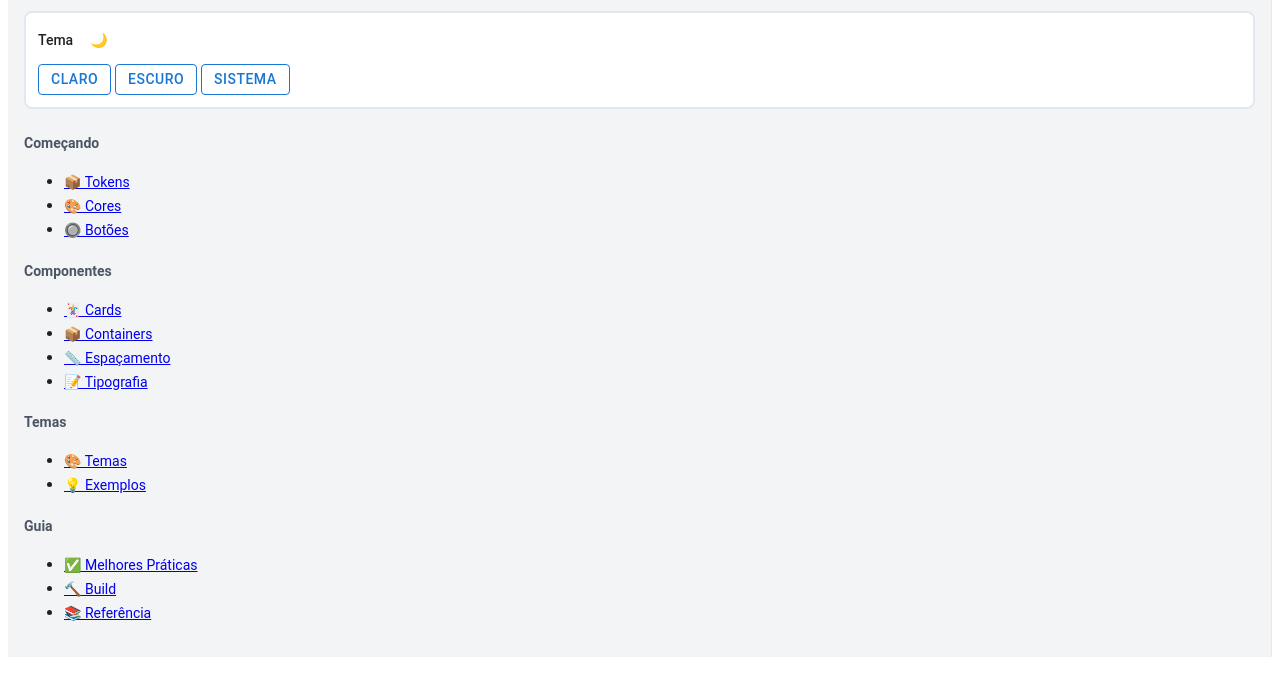
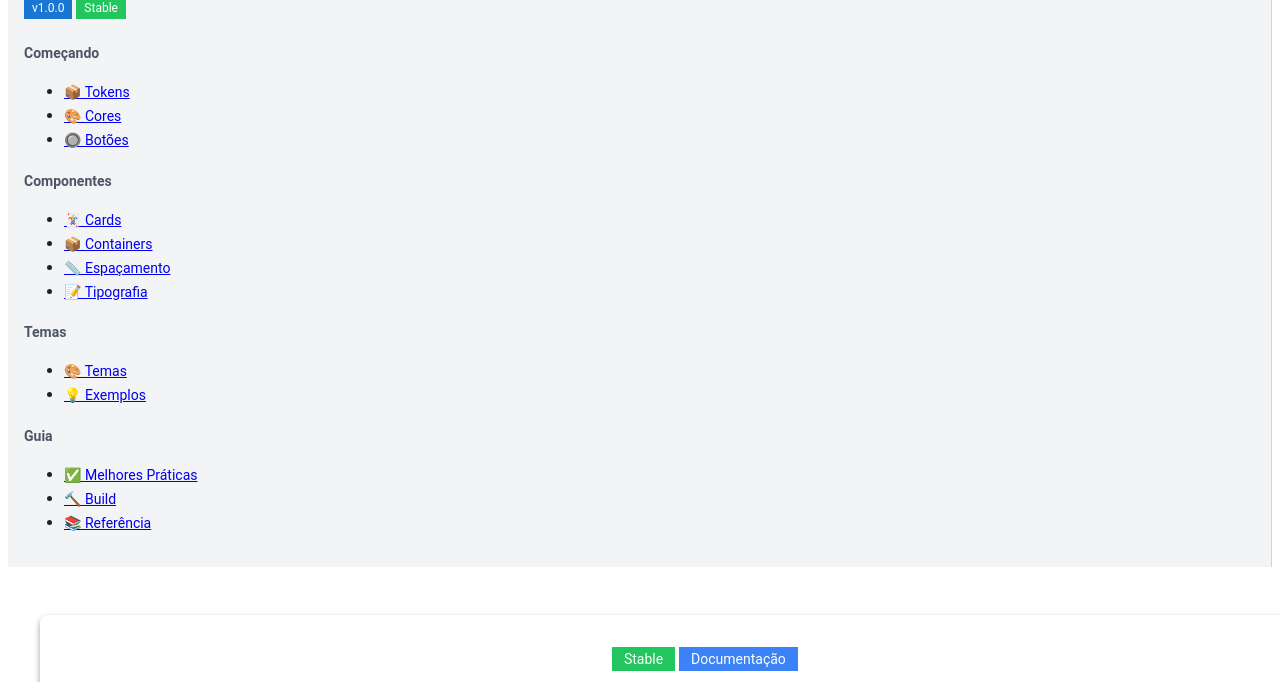
Before and after one commit to sdevawsm/yor-css, a website: page examples/usage.html in a window 1280 px wide. Shown: the part 106-788 px from the top of the page. Drawn offline with Linux system fonts and the light colour scheme; files that its build step writes are made by us from their sources.

Commit message:
Revert "update"
This reverts commit 454e1022bbf106f779e8267a1db337eea5d62ec6.

```diff
--- a/examples/usage.html
+++ b/examples/usage.html
@@ -8,9 +8,7 @@
   <!-- Tokens base (sempre necessário) -->
   <link rel="stylesheet" href="../packages/yor-tokens/dist/yor-tokens.css">
 
-  <!-- Theme Manager -->
-  <script src="../packages/yor-tokens/dist/theme.js"></script>
-
+  30
   <!-- Componentes -->
   <link rel="stylesheet" href="../packages/yor-buttons/dist/yor-buttons.css">
   <link rel="stylesheet" href="../packages/yor-cards/dist/yor-cards.css">
@@ -30,21 +28,6 @@
       <div class="flex gap-2 mb-4">
         <span class="bg-primary text-white text-xs px-2 py-1 rounded">v1.0.0</span>
         <span class="bg-success text-white text-xs px-2 py-1 rounded">Stable</span>
-      </div>
-
-      <!-- Controle de Tema -->
-      <div class="card card--outlined p-3 mb-4">
-        <div class="flex items-center justify-between mb-2">
-          <span class="text-sm font-medium">Tema</span>
-          <button onclick="toggleTheme()" class="btn btn--ghost btn--sm">
-            <span class="theme-icon">🌙</span>
-          </button>
-        </div>
-        <div class="flex gap-2">
-          <button onclick="changeTheme('light')" class="btn btn--outline btn--sm flex-1">Claro</button>
-          <button onclick="changeTheme('dark')" class="btn btn--outline btn--sm flex-1">Escuro</button>
-          <button onclick="changeTheme('system')" class="btn btn--outline btn--sm flex-1">Sistema</button>
-        </div>
       </div>
     </div>
 
@@ -1357,25 +1340,10 @@ function changeTheme(themeName) {
 
   <!-- JavaScript para troca de temas -->
   <script>
-    // Atualiza ícone do tema
-    function updateThemeIcon() {
-      const icon = document.querySelector('.theme-icon');
-      const currentTheme = window.yorTheme.getCurrentTheme();
-      icon.textContent = currentTheme === 'dark' ? '☀️' : '🌙';
-    }
-
-    // Atualiza ícone quando o tema muda
-    window.addEventListener('yor-theme-change', updateThemeIcon);
-    updateThemeIcon(); // Atualiza ícone inicial
-
     // Função para trocar tema (demonstração)
     function changeTheme(themeName) {
       console.log(`🎨 Trocando para tema: ${themeName}`);
 
-      // Atualiza tema claro/escuro
-      window.yorTheme.setTheme(themeName);
-
-      // Atualiza tema visual (Material/Fluent/Cupertino)
       const themeLink = document.getElementById('theme-css') ||
                        document.querySelector('link[href*="theme"]');
 
@@ -1390,7 +1358,7 @@ function changeTheme(themeName) {
           const notification = document.createElement('div');
           notification.innerHTML = `
             <div style="position: fixed; top: 20px; right: 20px;
-                        background: var(--color-primary); color: var(--color-on-primary);
+                        background: var(--color-primary); color: white;
                         padding: 12px 20px; border-radius: 8px;
                         box-shadow: var(--shadow-lg); z-index: 9999;
                         font-size: 14px; font-weight: 500;">
--- a/packages/yor-tokens/src/theme.js
+++ /dev/null
@@ -1,81 +0,0 @@
-// Yor CSS Theme Manager
-class YorThemeManager {
-  constructor() {
-    this.themeKey = 'yor-theme';
-    this.systemThemeKey = 'yor-system-theme';
-    this.init();
-  }
-
-  init() {
-    // Verifica se há um tema salvo
-    const savedTheme = localStorage.getItem(this.themeKey);
-    const useSystemTheme = localStorage.getItem(this.systemThemeKey) === 'true';
-
-    if (savedTheme && !useSystemTheme) {
-      this.setTheme(savedTheme);
-    } else {
-      // Se não houver tema salvo ou usar tema do sistema, detecta preferência do sistema
-      this.setSystemTheme();
-    }
-
-    // Adiciona listener para mudanças no tema do sistema
-    window.matchMedia('(prefers-color-scheme: dark)').addEventListener('change', () => {
-      if (localStorage.getItem(this.systemThemeKey) === 'true') {
-        this.setSystemTheme();
-      }
-    });
-  }
-
-  setTheme(theme) {
-    if (theme === 'system') {
-      this.setSystemTheme();
-      localStorage.setItem(this.systemThemeKey, 'true');
-    } else {
-      document.documentElement.setAttribute('data-theme', theme);
-      localStorage.setItem(this.themeKey, theme);
-      localStorage.setItem(this.systemThemeKey, 'false');
-    }
-
-    // Dispara evento de mudança de tema
-    window.dispatchEvent(new CustomEvent('yor-theme-change', {
-      detail: { theme: theme === 'system' ? this.getSystemTheme() : theme }
-    }));
-  }
-
-  setSystemTheme() {
-    const systemTheme = this.getSystemTheme();
-    document.documentElement.setAttribute('data-theme', systemTheme);
-    localStorage.setItem(this.themeKey, 'system');
-    localStorage.setItem(this.systemThemeKey, 'true');
-  }
-
-  getSystemTheme() {
-    return window.matchMedia('(prefers-color-scheme: dark)').matches ? 'dark' : 'light';
-  }
-
-  getCurrentTheme() {
-    const useSystemTheme = localStorage.getItem(this.systemThemeKey) === 'true';
-    if (useSystemTheme) {
-      return this.getSystemTheme();
-    }
-    return localStorage.getItem(this.themeKey) || 'light';
-  }
-
-  toggleTheme() {
-    const currentTheme = this.getCurrentTheme();
-    this.setTheme(currentTheme === 'dark' ? 'light' : 'dark');
-  }
-}
-
-// Exporta uma instância única do gerenciador de temas
-window.yorTheme = new YorThemeManager();
-
-// Adiciona método global para troca de tema
-window.changeTheme = (theme) => {
-  window.yorTheme.setTheme(theme);
-};
-
-// Adiciona método global para alternar tema
-window.toggleTheme = () => {
-  window.yorTheme.toggleTheme();
-};
--- a/packages/yor-tokens/src/yor-tokens.scss
+++ b/packages/yor-tokens/src/yor-tokens.scss
@@ -1,7 +1,6 @@
 // ===== DESIGN TOKENS - Refatorado =====
 // Mantemos prefixo apenas nas variáveis CSS para evitar conflitos
 
-// === BASE TOKENS (não mudam com o tema) ===
 :root {
   // === SPACING TOKENS ===
   --space-0: 0;
@@ -16,48 +15,7 @@
   --space-12: 3rem;
   --space-16: 4rem;
 
-  // === BORDER TOKENS ===
-  --radius-sm: 0.125rem;
-  --radius-md: 0.375rem;
-  --radius-lg: 0.5rem;
-  --radius-xl: 0.75rem;
-  --radius-full: 9999px;
-
-  --border-width: 1px;
-
-  // === TYPOGRAPHY TOKENS ===
-  --font-sans: system-ui, -apple-system, sans-serif;
-  --font-mono: ui-monospace, 'Cascadia Code', 'Source Code Pro', monospace;
-
-  --text-xs: 0.75rem;
-  --text-sm: 0.875rem;
-  --text-base: 1rem;
-  --text-lg: 1.125rem;
-  --text-xl: 1.25rem;
-  --text-2xl: 1.5rem;
-
-  --font-normal: 400;
-  --font-medium: 500;
-  --font-semibold: 600;
-  --font-bold: 700;
-
-  --leading-tight: 1.25;
-  --leading-normal: 1.5;
-  --leading-relaxed: 1.75;
-
-  // === ANIMATION TOKENS ===
-  --transition-fast: 150ms ease-in-out;
-  --transition-normal: 250ms ease-in-out;
-  --transition-slow: 350ms ease-in-out;
-
-  --ease-in: cubic-bezier(0.4, 0, 1, 1);
-  --ease-out: cubic-bezier(0, 0, 0.2, 1);
-  --ease-in-out: cubic-bezier(0.4, 0, 0.2, 1);
-}
-
-// === THEME TOKENS (mudam com o tema) ===
-:root {
-  // === COLOR TOKENS - Light Theme (default) ===
+  // === COLOR TOKENS ===
   --color-primary: #3b82f6;
   --color-primary-hover: #2563eb;
   --color-primary-active: #1d4ed8;
@@ -108,59 +66,57 @@
   --color-gray-800: #1f2937;
   --color-gray-900: #111827;
 
-  // === SURFACE & TEXT COLORS - Light Theme ===
+  --color-text-body: var(--color-gray-900);
+  --color-text-muted: var(--color-gray-500);
+
   --color-surface: var(--color-white);
   --color-surface-variant: var(--color-gray-50);
   --color-background: var(--color-white);
   --color-on-surface: var(--color-gray-900);
   --color-on-primary: var(--color-white);
-  --color-text-body: var(--color-gray-900);
-  --color-text-muted: var(--color-gray-500);
-  --border-color: var(--color-gray-200);
 
-  // === SHADOW TOKENS - Light Theme ===
+  // === BORDER TOKENS ===
+  --radius-sm: 0.125rem;
+  --radius-md: 0.375rem;
+  --radius-lg: 0.5rem;
+  --radius-xl: 0.75rem;
+  --radius-full: 9999px;
+
+  --border-width: 1px;
+  --border-color: #e2e8f0;
+
+  // === SHADOW TOKENS ===
   --shadow-sm: 0 1px 2px 0 rgba(0, 0, 0, 0.05);
   --shadow-md: 0 4px 6px -1px rgba(0, 0, 0, 0.1), 0 2px 4px -1px rgba(0, 0, 0, 0.06);
   --shadow-lg: 0 10px 15px -3px rgba(0, 0, 0, 0.1), 0 4px 6px -2px rgba(0, 0, 0, 0.05);
   --shadow-xl: 0 20px 25px -5px rgba(0, 0, 0, 0.1), 0 10px 10px -5px rgba(0, 0, 0, 0.04);
+
+  // === TYPOGRAPHY TOKENS ===
+  --font-sans: system-ui, -apple-system, sans-serif;
+  --font-mono: ui-monospace, 'Cascadia Code', 'Source Code Pro', monospace;
+
+  --text-xs: 0.75rem;
+  --text-sm: 0.875rem;
+  --text-base: 1rem;
+  --text-lg: 1.125rem;
+  --text-xl: 1.25rem;
+  --text-2xl: 1.5rem;
+
+  --font-normal: 400;
+  --font-medium: 500;
+  --font-semibold: 600;
+  --font-bold: 700;
+
+  --leading-tight: 1.25;
+  --leading-normal: 1.5;
+  --leading-relaxed: 1.75;
+
+  // === ANIMATION TOKENS ===
+  --transition-fast: 150ms ease-in-out;
+  --transition-normal: 250ms ease-in-out;
+  --transition-slow: 350ms ease-in-out;
+
+  --ease-in: cubic-bezier(0.4, 0, 1, 1);
+  --ease-out: cubic-bezier(0, 0, 0.2, 1);
+  --ease-in-out: cubic-bezier(0.4, 0, 0.2, 1);
 }
-
-// === Dark Theme Overrides ===
-[data-theme="dark"] {
-  // === SURFACE & TEXT COLORS - Dark Theme ===
-  --color-surface: var(--color-gray-900);
-  --color-surface-variant: var(--color-gray-800);
-  --color-background: var(--color-gray-900);
-  --color-on-surface: var(--color-gray-100);
-  --color-on-primary: var(--color-white);
-  --color-text-body: var(--color-gray-100);
-  --color-text-muted: var(--color-gray-400);
-  --border-color: var(--color-gray-700);
-
-  // === SHADOW TOKENS - Dark Theme ===
-  --shadow-sm: 0 1px 2px 0 rgba(0, 0, 0, 0.3);
-  --shadow-md: 0 4px 6px -1px rgba(0, 0, 0, 0.4), 0 2px 4px -1px rgba(0, 0, 0, 0.2);
-  --shadow-lg: 0 10px 15px -3px rgba(0, 0, 0, 0.4), 0 4px 6px -2px rgba(0, 0, 0, 0.2);
-  --shadow-xl: 0 20px 25px -5px rgba(0, 0, 0, 0.4), 0 10px 10px -5px rgba(0, 0, 0, 0.2);
-}
-
-// === System Theme Detection ===
-@media (prefers-color-scheme: dark) {
-  :root:not([data-theme]) {
-    // === SURFACE & TEXT COLORS - System Dark Theme ===
-    --color-surface: var(--color-gray-900);
-    --color-surface-variant: var(--color-gray-800);
-    --color-background: var(--color-gray-900);
-    --color-on-surface: var(--color-gray-100);
-    --color-on-primary: var(--color-white);
-    --color-text-body: var(--color-gray-100);
-    --color-text-muted: var(--color-gray-400);
-    --border-color: var(--color-gray-700);
-
-    // === SHADOW TOKENS - System Dark Theme ===
-    --shadow-sm: 0 1px 2px 0 rgba(0, 0, 0, 0.3);
-    --shadow-md: 0 4px 6px -1px rgba(0, 0, 0, 0.4), 0 2px 4px -1px rgba(0, 0, 0, 0.2);
-    --shadow-lg: 0 10px 15px -3px rgba(0, 0, 0, 0.4), 0 4px 6px -2px rgba(0, 0, 0, 0.2);
-    --shadow-xl: 0 20px 25px -5px rgba(0, 0, 0, 0.4), 0 10px 10px -5px rgba(0, 0, 0, 0.2);
-  }
-}
--- a/themes/material/material-theme.scss
+++ b/themes/material/material-theme.scss
@@ -1,7 +1,7 @@
 // ===== MATERIAL DESIGN THEME - Refatorado =====
 
 :root {
-  // === MATERIAL COLORS - Light Theme ===
+  // === MATERIAL COLORS ===
   --color-primary: #1976d2;
   --color-primary-hover: #1565c0;
   --color-primary-active: #0d47a1;
@@ -33,7 +33,7 @@
   --radius-lg: 8px;
   --radius-xl: 12px;
 
-  // === MATERIAL SHADOWS - Light Theme ===
+  // === MATERIAL SHADOWS ===
   --shadow-sm: 0 1px 3px rgba(0, 0, 0, 0.12), 0 1px 2px rgba(0, 0, 0, 0.24);
   --shadow-md: 0 3px 6px rgba(0, 0, 0, 0.16), 0 3px 6px rgba(0, 0, 0, 0.23);
   --shadow-lg: 0 10px 20px rgba(0, 0, 0, 0.19), 0 6px 6px rgba(0, 0, 0, 0.23);
@@ -45,40 +45,11 @@
   --transition-slow: 400ms cubic-bezier(0.4, 0, 0.2, 1);
 }
 
-// === MATERIAL DARK THEME ===
-[data-theme="dark"] {
-  // === MATERIAL COLORS - Dark Theme ===
-  --color-primary: #90caf9;
-  --color-primary-hover: #64b5f6;
-  --color-primary-active: #42a5f5;
-  --color-primary-light: #e3f2fd;
-  --color-primary-dark: #1976d2;
-
-  --color-secondary: #9e9e9e;
-  --color-secondary-hover: #757575;
-  --color-secondary-active: #616161;
-  --color-secondary-light: #424242;
-  --color-secondary-dark: #212121;
-
-  --color-surface: #121212;
-  --color-surface-variant: #1e1e1e;
-  --color-background: #000000;
-  --color-on-surface: #ffffff;
-  --color-on-primary: #000000;
-
-  // === MATERIAL SHADOWS - Dark Theme ===
-  --shadow-sm: 0 1px 3px rgba(0, 0, 0, 0.3), 0 1px 2px rgba(0, 0, 0, 0.4);
-  --shadow-md: 0 3px 6px rgba(0, 0, 0, 0.4), 0 3px 6px rgba(0, 0, 0, 0.5);
-  --shadow-lg: 0 10px 20px rgba(0, 0, 0, 0.5), 0 6px 6px rgba(0, 0, 0, 0.6);
-  --shadow-xl: 0 14px 28px rgba(0, 0, 0, 0.6), 0 10px 10px rgba(0, 0, 0, 0.7);
-}
-
 // === MATERIAL SPECIFIC OVERRIDES ===
 .btn {
   text-transform: uppercase;
   font-weight: var(--font-medium);
   letter-spacing: 0.5px;
-  transition: box-shadow var(--transition-normal);
 
   &--primary {
     box-shadow: var(--shadow-sm);
@@ -94,8 +65,6 @@
 }
 
 .card {
-  transition: box-shadow var(--transition-normal);
-
   &--elevated {
     box-shadow: var(--shadow-md);
 
@@ -104,32 +73,3 @@
     }
   }
 }
-
-// === MATERIAL DARK THEME SPECIFIC OVERRIDES ===
-[data-theme="dark"] {
-  .btn {
-    &--outline {
-      border-color: var(--color-gray-700);
-
-      &:hover {
-        border-color: var(--color-gray-600);
-      }
-    }
-
-    &--ghost {
-      &:hover {
-        background-color: rgba(255, 255, 255, 0.1);
-      }
-    }
-  }
-
-  .card {
-    &--outlined {
-      border-color: var(--color-gray-800);
-    }
-
-    &--filled {
-      background-color: var(--color-surface-variant);
-    }
-  }
-}
```
Also changed, not shown: dist/yor-css.css, dist/yor-css.min.css, packages/yor-tokens/dist/yor-tokens.css, packages/yor-tokens/dist/yor-tokens.min.css, 4 other files.
